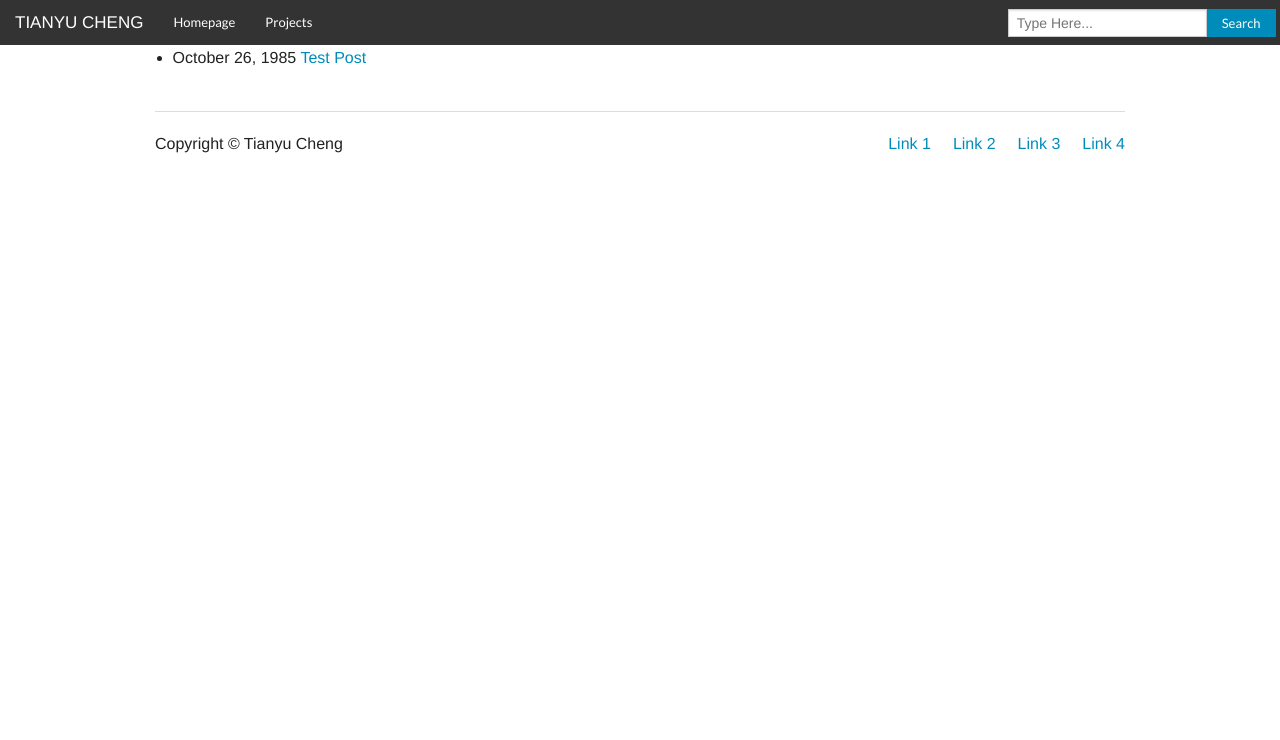
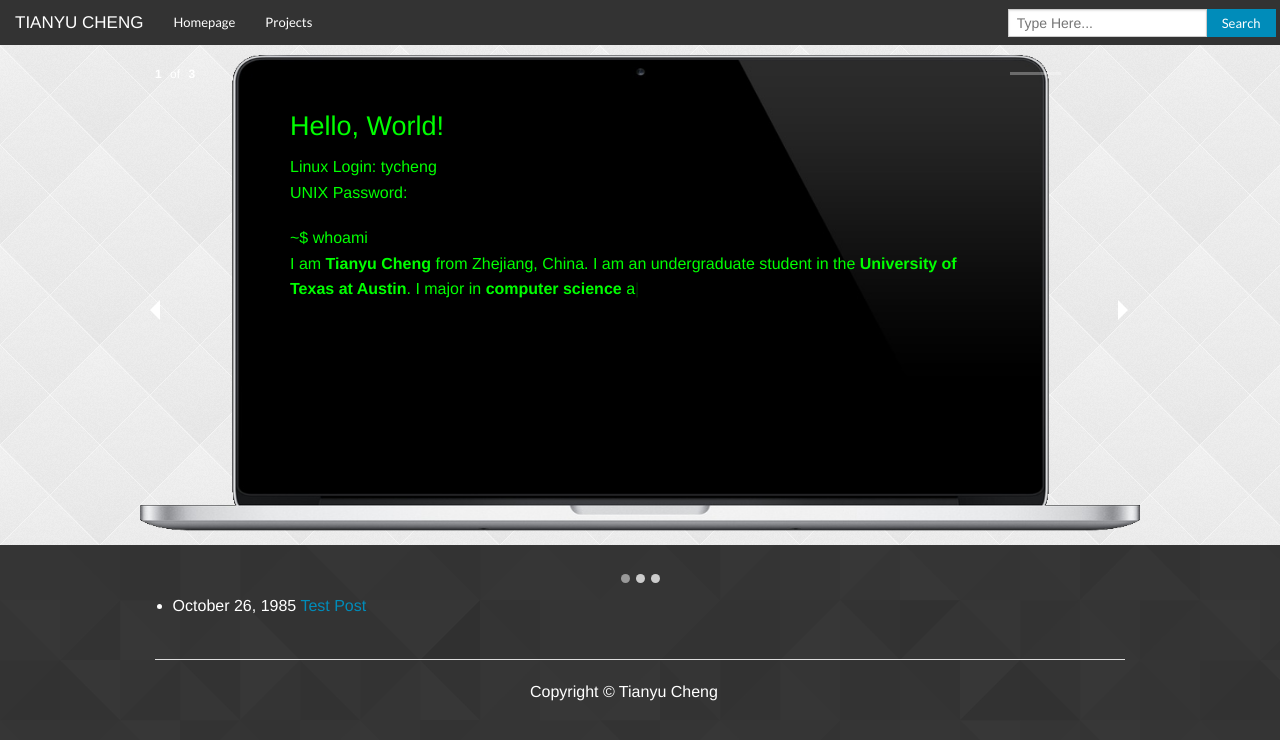
Before and after one commit to tycheng/tycheng.github.io, a Jekyll site: the page built from index.html, in a window 1280 px wide. Shown: the top 740 px of the page. Built offline with Jekyll 4.4.1, drawn with Linux system fonts in a browser that asks for light colours; Markdown is read by kramdown in place of the engine named in the settings; some of the changed lines change nothing that is shown.

Commit message:
adding terminal

```diff
--- a/_layouts/layout.html
+++ b/_layouts/layout.html
@@ -63,8 +63,42 @@
     </nav>
     <!-- navigation top-bar ends -->
 
+    <!-- banner -->
+    <div class="ty-banner">
+      <div class="row">
+        <ul class="example-orbit-content" data-orbit>
+          <li data-orbit-slide="headline-1">
+            <div class="ty-carousel ty-terminal">
+              <div class="ty-terminal-inner">
+                <h3>Hello, World!</h3>
+                <p>
+                  Linux Login: tycheng<br>
+                  UNIX Password:
+                </p>
+                <p>~$ <span id="whoami"></span></p>
+              </div>
+            </div>
+          </li>
+          <li data-orbit-slide="headline-2">
+            <div class="ty-carousel">
+              <h2>Headline 2</h2>
+              <h3>Subheadline</h3>
+            </div>
+          </li>
+          <li data-orbit-slide="headline-3">
+            <div class="ty-carousel">
+              <h2>Headline 3</h2>
+              <h3>Subheadline</h3>
+            </div>
+          </li>
+        </ul>
+      </div>
+    </div>
+    <br><br>
+    <!-- banner end -->
+
     <!-- =============================== -->
-    <div class="row">
+    <div class="row ty-main">
       <div class="large-12 columns">
         <section>
           {{ content }}
@@ -78,16 +112,8 @@
       <div class="large-12 columns">
         <hr>
         <div class="row">
-          <div class="large-6 columns">
+          <div class="large-3 columns large-centered">
             <p>Copyright © Tianyu Cheng</p>
-          </div>
-          <div class="large-6 columns">
-            <ul class="inline-list right">
-              <li><a href="#">Link 1</a></li>
-              <li><a href="#">Link 2</a></li>
-              <li><a href="#">Link 3</a></li>
-              <li><a href="#">Link 4</a></li>
-            </ul>
           </div>
         </div>
       </div>
@@ -96,8 +122,17 @@
 
   <script src="js/vendor/jquery.js"></script>
   <script src="js/foundation.min.js"></script>
+  <script src="js/typed.js"></script>
   <script>
-  $(document).foundation();
+    $(document).foundation();
   </script>
+  <script>
+    $(function(){
+        $("#whoami").typed({
+          strings: ["whoami<br> I am <strong>Tianyu Cheng</strong> from Zhejiang, China. I am an undergraduate student in the <strong>University of Texas at Austin</strong>. I major in <strong>computer science</strong> and <strong>mathematics</strong>. I am interested in many areas of computer science, and I am currently working on <strong>J2EE/SSH</strong>, <strong>Python/Django</strong> for web applications, <strong>mobile development with Android SDK</strong>,and <strong>OpenGL</strong> for computer graphics. Apart from coding, I also take interest in music and art."],
+            typeSpeed: 0
+        });
+    });
+</script>
   </body>
 </html>
--- a/css/style.css
+++ b/css/style.css
@@ -1,7 +1,76 @@
+body {
+  background: url("../img/background.png");
+}
+
 .title-area {
   font-family: 'Lato', sans-serif, bold!important;
+}
+
+.title-area h1:hover {
+
 }
 
 .ty-titlemenu li a {
   font-family: 'Lato', sans-serif, bold!important;
 }
+
+.ty-banner {
+  padding-top: 10px;
+  width: 100%;
+  height: 500px;
+  background: url("../img/banner_background.png");
+}
+
+.ty-carousel {
+  padding: 50px;
+  height: 500px;
+}
+
+.ty-terminal {
+  background: url("../img/MacBookPro.png");
+  background-size: 100% 100%;
+}
+
+.ty-terminal * {
+  color: rgb(0, 255, 0);
+}
+
+.ty-terminal-inner {
+  margin-top: 0;
+  margin-bottom: 20px;
+  margin-left: 100px;
+  margin-right: 100px;
+  height: 350px;
+  overflow: hidden;
+  text-overflow: hidden;
+}
+
+.ty-main {
+  color: #ffffff!important;
+}
+
+footer p {
+ color: #ffffff!important;
+}
+
+.typed-cursor{
+    opacity: 1;
+    -webkit-animation: blink 0.7s infinite;
+    -moz-animation: blink 0.7s infinite;
+    animation: blink 0.7s infinite;
+}
+@keyframes blink{
+    0% { opacity:1; }
+    50% { opacity:0; }
+    100% { opacity:1; }
+}
+@-webkit-keyframes blink{
+    0% { opacity:1; }
+    50% { opacity:0; }
+    100% { opacity:1; }
+}
+@-moz-keyframes blink{
+    0% { opacity:1; }
+    50% { opacity:0; }
+    100% { opacity:1; }
+}
--- a/index.html
+++ b/index.html
@@ -1,6 +1,6 @@
 ---
 layout: layout
-title: Jekyll Base
+title: Homepage
 ---
 
 <div class="content">
--- /dev/null
+++ b/js/typed.js
@@ -0,0 +1,390 @@
+// The MIT License (MIT)
+
+// Typed.js | Copyright (c) 2014 Matt Boldt | www.mattboldt.com
+
+// Permission is hereby granted, free of charge, to any person obtaining a copy
+// of this software and associated documentation files (the "Software"), to deal
+// in the Software without restriction, including without limitation the rights
+// to use, copy, modify, merge, publish, distribute, sublicense, and/or sell
+// copies of the Software, and to permit persons to whom the Software is
+// furnished to do so, subject to the following conditions:
+
+// The above copyright notice and this permission notice shall be included in
+// all copies or substantial portions of the Software.
+
+// THE SOFTWARE IS PROVIDED "AS IS", WITHOUT WARRANTY OF ANY KIND, EXPRESS OR
+// IMPLIED, INCLUDING BUT NOT LIMITED TO THE WARRANTIES OF MERCHANTABILITY,
+// FITNESS FOR A PARTICULAR PURPOSE AND NONINFRINGEMENT. IN NO EVENT SHALL THE
+// AUTHORS OR COPYRIGHT HOLDERS BE LIABLE FOR ANY CLAIM, DAMAGES OR OTHER
+// LIABILITY, WHETHER IN AN ACTION OF CONTRACT, TORT OR OTHERWISE, ARISING FROM,
+// OUT OF OR IN CONNECTION WITH THE SOFTWARE OR THE USE OR OTHER DEALINGS IN
+// THE SOFTWARE.
+
+
+
+
+! function($) {
+
+    "use strict";
+
+    var Typed = function(el, options) {
+
+        // chosen element to manipulate text
+        this.el = $(el);
+
+        // options
+        this.options = $.extend({}, $.fn.typed.defaults, options);
+
+        // attribute to type into
+        this.isInput = this.el.is('input');
+        this.attr = this.options.attr;
+
+        // show cursor
+        this.showCursor = this.isInput ? false : this.options.showCursor;
+
+        // text content of element
+        this.elContent = this.attr ? this.el.attr(this.attr) : this.el.text()
+
+        // html or plain text
+        this.contentType = this.options.contentType;
+
+        // typing speed
+        this.typeSpeed = this.options.typeSpeed;
+
+        // add a delay before typing starts
+        this.startDelay = this.options.startDelay;
+
+        // backspacing speed
+        this.backSpeed = this.options.backSpeed;
+
+        // amount of time to wait before backspacing
+        this.backDelay = this.options.backDelay;
+
+        // input strings of text
+        this.strings = this.options.strings;
+
+        // character number position of current string
+        this.strPos = 0;
+
+        // current array position
+        this.arrayPos = 0;
+
+        // number to stop backspacing on.
+        // default 0, can change depending on how many chars
+        // you want to remove at the time
+        this.stopNum = 0;
+
+        // Looping logic
+        this.loop = this.options.loop;
+        this.loopCount = this.options.loopCount;
+        this.curLoop = 0;
+
+        // for stopping
+        this.stop = false;
+
+        // custom cursor
+        this.cursorChar = this.options.cursorChar;
+
+        // All systems go!
+        this.build();
+    };
+
+    Typed.prototype = {
+
+        constructor: Typed
+
+        ,
+        init: function() {
+            // begin the loop w/ first current string (global self.string)
+            // current string will be passed as an argument each time after this
+            var self = this;
+            self.timeout = setTimeout(function() {
+                // Start typing
+                self.typewrite(self.strings[self.arrayPos], self.strPos);
+            }, self.startDelay);
+        }
+
+        ,
+        build: function() {
+            // Insert cursor
+            if (this.showCursor === true) {
+                this.cursor = $("<span class=\"typed-cursor\">" + this.cursorChar + "</span>");
+                this.el.after(this.cursor);
+            }
+            this.init();
+        }
+
+        // pass current string state to each function, types 1 char per call
+        ,
+        typewrite: function(curString, curStrPos) {
+            // exit when stopped
+            if (this.stop === true) {
+                return;
+            }
+
+            // varying values for setTimeout during typing
+            // can't be global since number changes each time loop is executed
+            var humanize = Math.round(Math.random() * (100 - 30)) + this.typeSpeed;
+            var self = this;
+
+            // ------------- optional ------------- //
+            // backpaces a certain string faster
+            // ------------------------------------ //
+            // if (self.arrayPos == 1){
+            //  self.backDelay = 50;
+            // }
+            // else{ self.backDelay = 500; }
+
+            // contain typing function in a timeout humanize'd delay
+            self.timeout = setTimeout(function() {
+                // check for an escape character before a pause value
+                // format: \^\d+ .. eg: ^1000 .. should be able to print the ^ too using ^^
+                // single ^ are removed from string
+                var charPause = 0;
+                var substr = curString.substr(curStrPos);
+                if (substr.charAt(0) === '^') {
+                    var skip = 1; // skip atleast 1
+                    if (/^\^\d+/.test(substr)) {
+                        substr = /\d+/.exec(substr)[0];
+                        skip += substr.length;
+                        charPause = parseInt(substr);
+                    }
+
+                    // strip out the escape character and pause value so they're not printed
+                    curString = curString.substring(0, curStrPos) + curString.substring(curStrPos + skip);
+                }
+
+                if (self.contentType === 'html') {
+                    // skip over html tags while typing
+                    var curChar = curString.substr(curStrPos).charAt(0)
+                    if (curChar === '<' || curChar === '&') {
+                        var tag = '';
+                        var endTag = '';
+                        if (curChar === '<') {
+                            endTag = '>'
+                        } else {
+                            endTag = ';'
+                        }
+                        while (curString.substr(curStrPos).charAt(0) !== endTag) {
+                            tag += curString.substr(curStrPos).charAt(0);
+                            curStrPos++;
+                        }
+                        curStrPos++;
+                        tag += endTag;
+                    }
+                }
+
+                // timeout for any pause after a character
+                self.timeout = setTimeout(function() {
+                    if (curStrPos === curString.length) {
+                        // fires callback function
+                        self.options.onStringTyped(self.arrayPos);
+
+                        // is this the final string
+                        if (self.arrayPos === self.strings.length - 1) {
+                            // animation that occurs on the last typed string
+                            self.options.callback();
+
+                            self.curLoop++;
+
+                            // quit if we wont loop back
+                            if (self.loop === false || self.curLoop === self.loopCount)
+                                return;
+                        }
+
+                        self.timeout = setTimeout(function() {
+                            self.backspace(curString, curStrPos);
+                        }, self.backDelay);
+                    } else {
+
+                        /* call before functions if applicable */
+                        if (curStrPos === 0)
+                            self.options.preStringTyped(self.arrayPos);
+
+                        // start typing each new char into existing string
+                        // curString: arg, self.el.html: original text inside element
+                        var nextString = curString.substr(0, curStrPos + 1);
+                        if (self.attr) {
+                            self.el.attr(self.attr, nextString);
+                        } else {
+                            if (self.isInput) {
+                                self.el.val(nextString);
+                            } else if (self.contentType === 'html') {
+                                self.el.html(nextString);
+                            } else {
+                                self.el.text(nextString);
+                            }
+                        }
+
+                        // add characters one by one
+                        curStrPos++;
+                        // loop the function
+                        self.typewrite(curString, curStrPos);
+                    }
+                    // end of character pause
+                }, charPause);
+
+                // humanized value for typing
+            }, humanize);
+
+        }
+
+        ,
+        backspace: function(curString, curStrPos) {
+            // exit when stopped
+            if (this.stop === true) {
+                return;
+            }
+
+            // varying values for setTimeout during typing
+            // can't be global since number changes each time loop is executed
+            var humanize = Math.round(Math.random() * (100 - 30)) + this.backSpeed;
+            var self = this;
+
+            self.timeout = setTimeout(function() {
+
+                // ----- this part is optional ----- //
+                // check string array position
+                // on the first string, only delete one word
+                // the stopNum actually represents the amount of chars to
+                // keep in the current string. In my case it's 14.
+                // if (self.arrayPos == 1){
+                //  self.stopNum = 14;
+                // }
+                //every other time, delete the whole typed string
+                // else{
+                //  self.stopNum = 0;
+                // }
+
+                if (self.contentType === 'html') {
+                    // skip over html tags while backspacing
+                    if (curString.substr(curStrPos).charAt(0) === '>') {
+                        var tag = '';
+                        while (curString.substr(curStrPos).charAt(0) !== '<') {
+                            tag -= curString.substr(curStrPos).charAt(0);
+                            curStrPos--;
+                        }
+                        curStrPos--;
+                        tag += '<';
+                    }
+                }
+
+                // ----- continue important stuff ----- //
+                // replace text with base text + typed characters
+                var nextString = curString.substr(0, curStrPos);
+                if (self.attr) {
+                    self.el.attr(self.attr, nextString);
+                } else {
+                    if (self.isInput) {
+                        self.el.val(nextString);
+                    } else if (self.contentType === 'html') {
+                        self.el.html(nextString);
+                    } else {
+                        self.el.text(nextString);
+                    }
+                }
+
+                // if the number (id of character in current string) is
+                // less than the stop number, keep going
+                if (curStrPos > self.stopNum) {
+                    // subtract characters one by one
+                    curStrPos--;
+                    // loop the function
+                    self.backspace(curString, curStrPos);
+                }
+                // if the stop number has been reached, increase
+                // array position to next string
+                else if (curStrPos <= self.stopNum) {
+                    self.arrayPos++;
+
+                    if (self.arrayPos === self.strings.length) {
+                        self.arrayPos = 0;
+                        self.init();
+                    } else
+                        self.typewrite(self.strings[self.arrayPos], curStrPos);
+                }
+
+                // humanized value for typing
+            }, humanize);
+
+        }
+
+        // Start & Stop currently not working
+
+        // , stop: function() {
+        //     var self = this;
+
+        //     self.stop = true;
+        //     clearInterval(self.timeout);
+        // }
+
+        // , start: function() {
+        //     var self = this;
+        //     if(self.stop === false)
+        //        return;
+
+        //     this.stop = false;
+        //     this.init();
+        // }
+
+        // Reset and rebuild the element
+        ,
+        reset: function() {
+            var self = this;
+            clearInterval(self.timeout);
+            var id = this.el.attr('id');
+            this.el.after('<span id="' + id + '"/>')
+            this.el.remove();
+            if (typeof this.cursor !== 'undefined') {
+                this.cursor.remove();
+            }
+            // Send the callback
+            self.options.resetCallback();
+        }
+
+    };
+
+    $.fn.typed = function(option) {
+        return this.each(function() {
+            var $this = $(this),
+                data = $this.data('typed'),
+                options = typeof option == 'object' && option;
+            if (!data) $this.data('typed', (data = new Typed(this, options)));
+            if (typeof option == 'string') data[option]();
+        });
+    };
+
+    $.fn.typed.defaults = {
+        strings: ["These are the default values...", "You know what you should do?", "Use your own!", "Have a great day!"],
+        // typing speed
+        typeSpeed: 0,
+        // time before typing starts
+        startDelay: 0,
+        // backspacing speed
+        backSpeed: 0,
+        // time before backspacing
+        backDelay: 500,
+        // loop
+        loop: false,
+        // false = infinite
+        loopCount: false,
+        // show cursor
+        showCursor: true,
+        // character for cursor
+        cursorChar: "|",
+        // attribute to type (null == text)
+        attr: null,
+        // either html or text
+        contentType: 'html',
+        // call when done callback function
+        callback: function() {},
+        // starting callback function before each string
+        preStringTyped: function() {},
+        //callback for every typed string
+        onStringTyped: function() {},
+        // callback for reset
+        resetCallback: function() {}
+    };
+
+
+}(window.jQuery);
```
Also changed, not shown: img/MacBookPro.png (added), img/background.png (added), img/banner_background.png (added).
